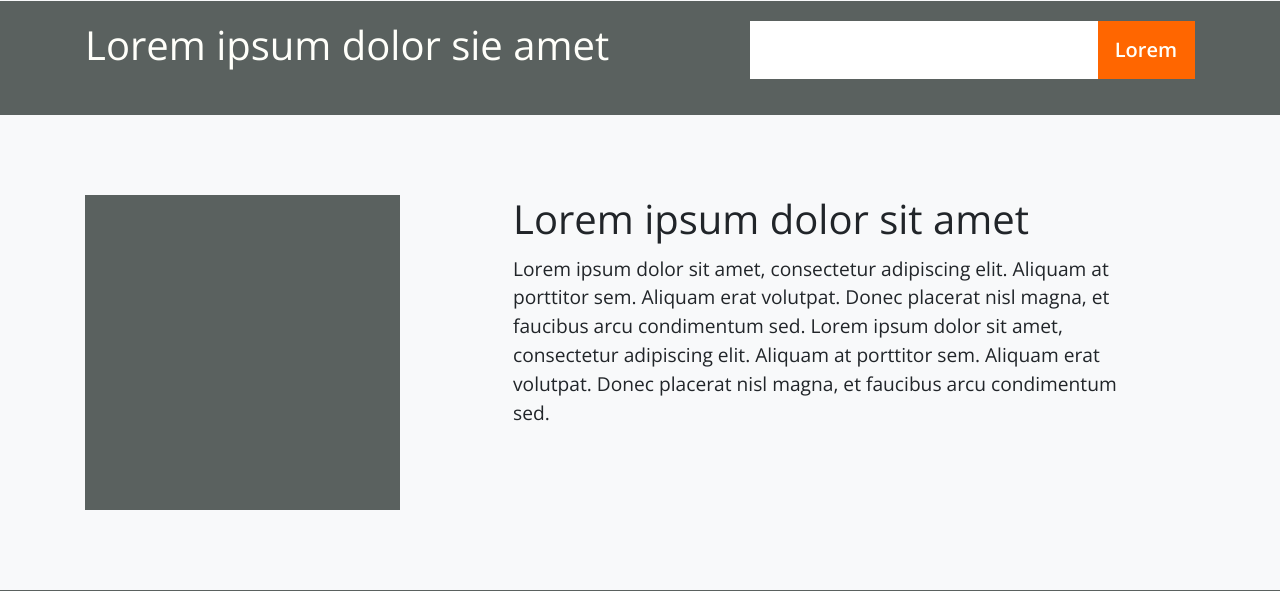
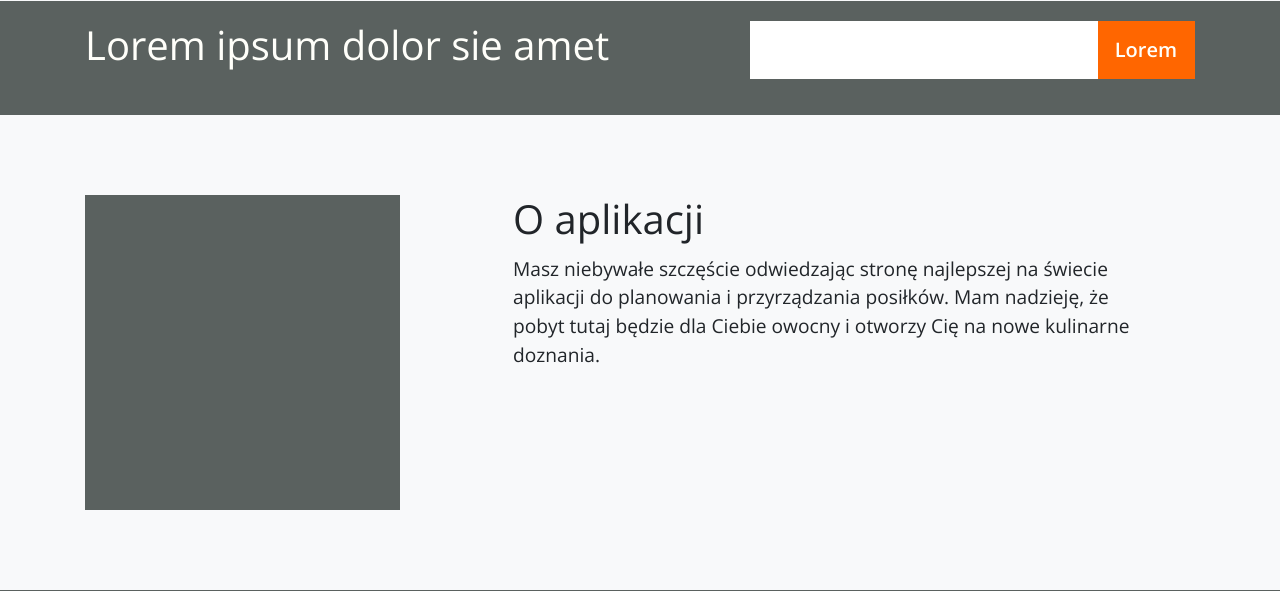
Before and after one commit to Samekmat/ScrumLab, a Django app: template jedzonko/templates/index.html in a window 1280 px wide. Shown: the part 1265-1856 px from the top of the page. Run offline with Django 3.2, Linux system fonts and the light colour scheme; the template is opened without the code that fills it, so the values that code supplies are empty; some libraries are stand-ins or nearby versions; some web fonts are replaced.

Commit message:
O aplikacji

```diff
--- a/jedzonko/templates/index.html
+++ b/jedzonko/templates/index.html
@@ -155,11 +155,9 @@
                 </div>
 
                 <div class="col-7 ml-4">
-                    <h1 class="pb-1">Lorem ipsum dolor sit amet</h1>
-                    <p>Lorem ipsum dolor sit amet, consectetur adipiscing elit. Aliquam at porttitor sem. Aliquam erat
-                        volutpat. Donec placerat nisl magna, et faucibus arcu condimentum sed. Lorem ipsum dolor sit
-                        amet, consectetur adipiscing elit. Aliquam at porttitor sem. Aliquam erat volutpat. Donec
-                        placerat nisl magna, et faucibus arcu condimentum sed.
+                    <h1 class="pb-1">O aplikacji</h1>
+                    <p>Masz niebywałe szczęście odwiedzając stronę najlepszej na świecie aplikacji do planowania i przyrządzania posiłków.
+                        Mam nadzieję, że pobyt tutaj będzie dla Ciebie owocny i otworzy Cię na nowe kulinarne doznania.
                     </p>
                 </div>
             </div>
```
